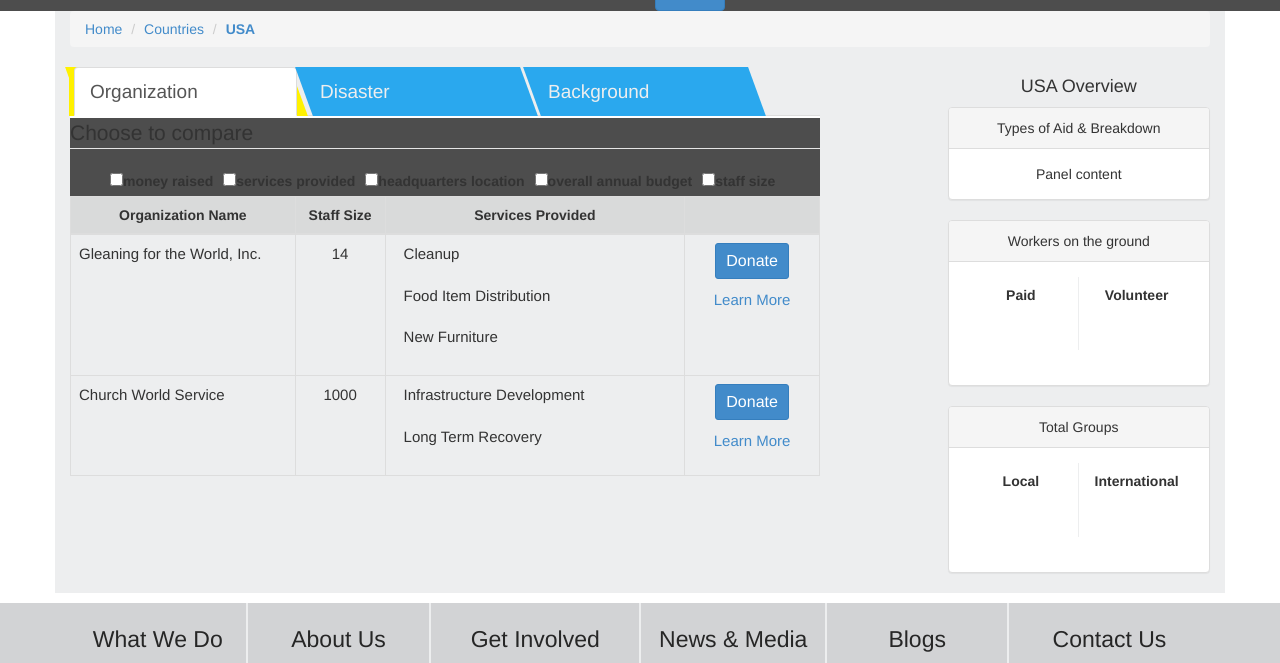
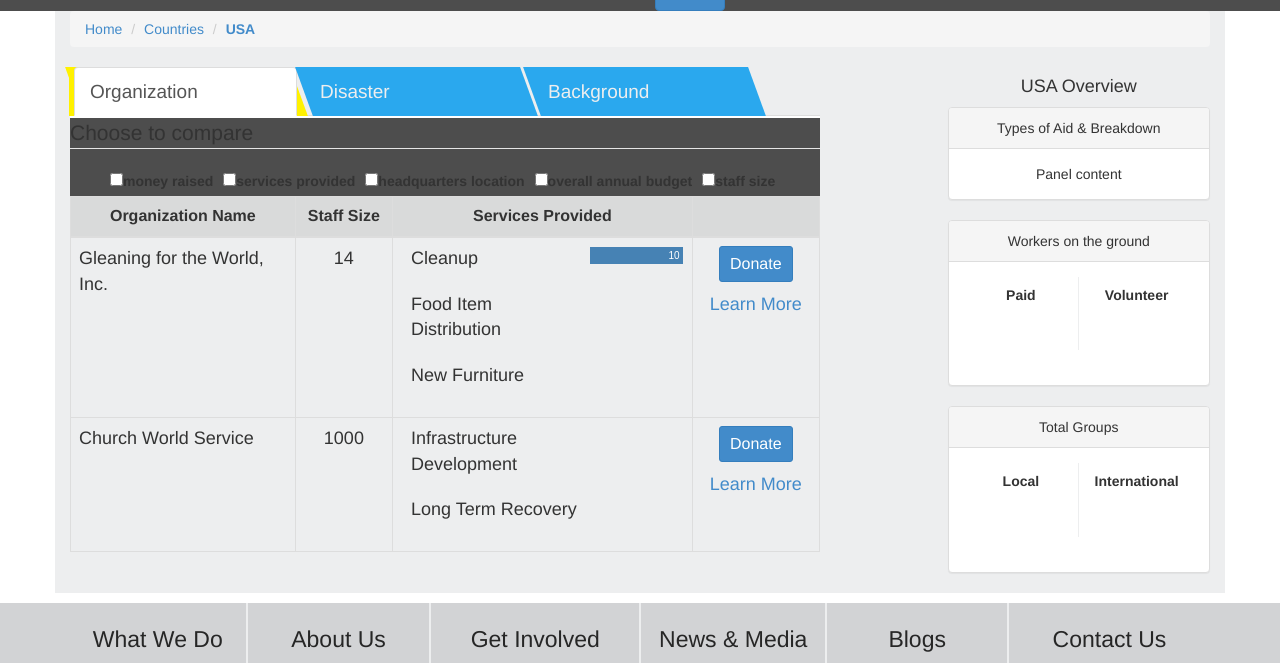
Before and after one commit to gaurav2014/smart-response-static, a website with bundled scripts: page country-organization.html in a window 1280 px wide. Both pictures are taken after a click on the link "Organization". Shown: the part 181-844 px from the top of the page. Built offline with nearby package versions, Linux system fonts and the light colour scheme.

Commit message:
brought in d3 for charting

```diff
--- a/assets/css/smart-response.css
+++ b/assets/css/smart-response.css
@@ -314,6 +314,19 @@ h2{
     background-color:rgb(237, 238, 239);
 }
 
+#organizationPane .table th{
+    font-size:16px;
+}
+
+#organizationPane .table td{
+    font-size:18px;
+}
+
+#organizationPane .table li span.text{
+    width:175px;
+    display:inline-block;
+}
+
 .inside aside table > thead > tr > th{
     background-color:transparent;
     border-top:none;
@@ -336,8 +349,27 @@ h2{
 }
 
 ul.services li{
-  margin-bottom:20px;
+    margin-bottom:20px;
+    position:relative;
 }
+
+/*********************************** D3 CHARTS ***********************************************/
+
+.chart{
+    position:absolute;
+    right:0;
+}
+
+.chart div {
+    font: 10px sans-serif;
+    background-color: steelblue;
+    text-align: right;
+    padding: 3px;
+    margin: 1px;
+    color: white;
+    max-width:93px;
+}
+
 
 /*********************************** RULES ***********************************************/
 
--- a/assets/js/app.js
+++ b/assets/js/app.js
@@ -12,15 +12,28 @@ require(['framework-config'], function(frameworkConfig){
      */
     require([
         'jquery',
+        'd3',
         'jquery.bootstrap',
         'flexslider'
     ],
-        function($) {
+        function($,d3) {
             $('.flexslider').flexslider({
                 animation: "slide",
                 start: function(){
                     $('#pageCover').hide();
                 }
             });
+            var data = [10];
+
+            var x = d3.scale.linear()
+                .domain([0, d3.max(data)])
+                .range([0, 100]);
+
+            d3.select(".chart")
+                .selectAll("div")
+                .data(data)
+                .enter().append("div")
+                .style("width", function(d) { return x(d) + "px"; })
+                .text(function(d) { return d; });
         });
 });
--- a/assets/js/framework-config.js
+++ b/assets/js/framework-config.js
@@ -7,7 +7,8 @@ define('framework-config',[], function(){
             "underscore": "vendor/underscore/underscore",
             "vendor": "vendor",
             "libs": "libs",
-            "flexslider": "libs/FlexSlider-version-2.2/jquery.flexslider"
+            "flexslider": "libs/FlexSlider-version-2.2/jquery.flexslider",
+            "d3": "vendor/d3/d3"
         },
 
         "shim": {
--- a/bower.json
+++ b/bower.json
@@ -24,6 +24,7 @@
     "backbone": "*",
     "bootstrap": "*",
     "modernizr": "*",
-    "requirejs-bower": "*"
+    "requirejs-bower": "*",
+    "d3": "3.4.8"
   }
 }
--- a/country-organization.html
+++ b/country-organization.html
@@ -146,9 +146,9 @@
                             <table class="table table-hover table-bordered">
                                 <colgroup>
                                     <col width="30%" />
-                                    <col width="12%" />
+                                    <col width="13%" />
                                     <col width="40%" />
-                                    <col width="18%" />
+                                    <col width="17%" />
                                 </colgroup>
                                 <thead>
                                     <tr>
@@ -164,9 +164,9 @@
                                         <td>14</td>
                                         <td class="align-left">
                                             <ul class="services">
-                                                <li>cleanup</li>
-                                                <li>food item distribution</li>
-                                                <li>new furniture</li>
+                                                <li><span class="text">cleanup</span><span class="chart"></span></li>
+                                                <li><span class="text">food item distribution</span><span class="chart"></span></li>
+                                                <li><span class="text">new furniture</span><span class="chart"></span></li>
                                             </ul>
                                         </td>
                                         <td>
@@ -179,8 +179,8 @@
                                         <td>1000</td>
                                         <td class="align-left">
                                             <ul class="services">
-                                                <li>infrastructure development</li>
-                                                <li>long term recovery</li>
+                                                <li><span class="text">infrastructure development</span><span class="chart"></span></li>
+                                                <li><span class="text">long term recovery</span><span class="chart"></span></li>
                                             </ul>
                                         </td>
                                         <td>
```
